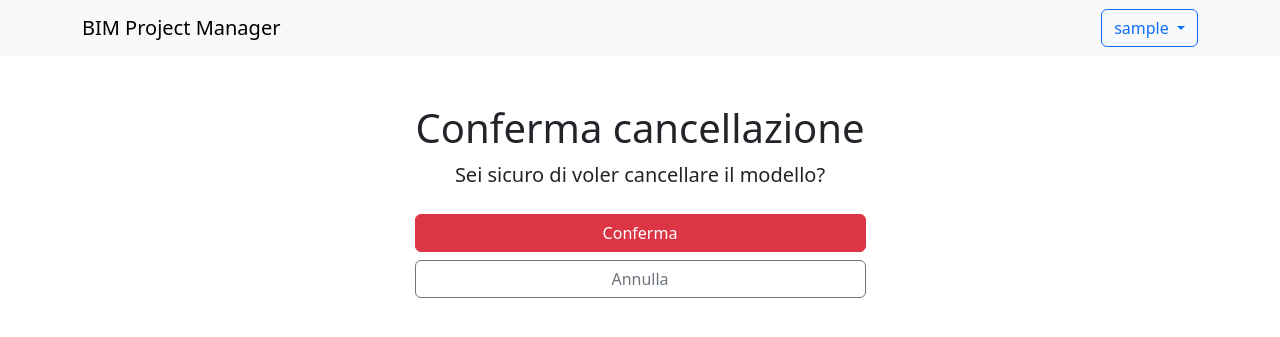
After one commit to zioscuro/LRA-BIM-Project-Manager, a Django app: page /projects/manage_model/1/delete_model in a window 1280 px wide. The commit adds this page. Shown: the top 337 px of the page. Run offline with Django 5.2, Linux system fonts and the light colour scheme; a user stored in the database is signed in; tables that the repository leaves empty hold one stand-in row (values such as "Sample post").

```diff
--- /dev/null
+++ b/BIM_project_manager/projects/templates/projects/bimmodel_confirm_delete.html
@@ -0,0 +1,23 @@
+{% extends 'base.html' %}
+
+{% block head_title %}{{ block.super }} - Cancella Progetto{% endblock head_title %}
+
+{% block content %}
+
+  <div class="row justify-content-center">
+    <div class="col-5">
+      <div class="text-center">
+        <h1>Conferma cancellazione</h1>
+        <p class="fs-5">Sei sicuro di voler cancellare il modello?</p>
+      </div>
+      <form method="POST" novalidate>
+        {% csrf_token %}
+        <div class="d-grid mt-4 gap-2">
+          <input type="submit" class="btn btn-danger" value="Conferma">
+          <a href="#" class="btn btn-outline-secondary">Annulla</a>
+        </div>
+      </form>
+    </div>
+  </div>
+
+{% endblock content %}
--- a/BIM_project_manager/projects/templates/projects/manage_info_sheet.html
+++ b/BIM_project_manager/projects/templates/projects/manage_info_sheet.html
@@ -22,7 +22,7 @@
     <hr>
     <div class="d-grid gap-2">
       <a href="#" class="btn btn-primary btn-lg mb-2">Aggiorna dati</a>
-      <a href="#" class="btn btn-danger btn-lg">Cancella scheda</a>
+      <a href="{% url 'delete_info_sheet' pk=info_sheet.pk %}" class="btn btn-danger btn-lg">Cancella scheda</a>
     </div>
     {% endif %}
   </div>
--- a/BIM_project_manager/projects/templates/projects/manage_model.html
+++ b/BIM_project_manager/projects/templates/projects/manage_model.html
@@ -22,7 +22,7 @@
     <hr>
     <div class="d-grid gap-2">
       <a href="#" class="btn btn-primary btn-lg mb-2">Aggiorna dati</a>
-      <a href="#" class="btn btn-danger btn-lg">Cancella modello</a>
+      <a href="{% url 'delete_model' pk=bim_model.pk %}" class="btn btn-danger btn-lg">Cancella modello</a>
     </div>
     {% endif %}
     <hr>
--- a/BIM_project_manager/projects/urls.py
+++ b/BIM_project_manager/projects/urls.py
@@ -7,9 +7,11 @@ urlpatterns = [
   path('manage_project/<int:pk>/delete_project', views.DeleteBimProject.as_view(), name='delete_project'),
   path('manage_project/<int:pk>/add_model/', views.add_bim_model_view, name='add_bim_model'),
   path('manage_model/<int:pk>/', views.manage_bim_model_view, name='manage_bim_model'),
+  path('manage_model/<int:pk>/delete_model', views.DeleteBimModel.as_view(), name='delete_model'),
   path('manage_model/<int:pk>/add_info_sheet/<str:sheet_type>', views.add_info_sheet_view, name='add_info_sheet'),
   path('manage_info_sheet/<int:pk>/', views.manage_info_sheet_view, name='manage_info_sheet'),
-  path('manage_info_sheet/<int:pk>/add_info_sheet', views.add_report_view, name='add_report'),
+  path('manage_info_sheet/<int:pk>/delete_info_sheet', views.DeleteInfoSheet.as_view(), name='delete_info_sheet'),
+  path('manage_info_sheet/<int:pk>/add_report', views.add_report_view, name='add_report'),
   path('manage_report/<int:pk>/', views.manage_report_view, name='manage_report'),
   path('manage_report/<int:pk>/add_clash_test', views.add_clash_test_view, name='add_clash_test'),
   path('manage_report/<int:pk>/add_validation_test', views.add_validation_test_view, name='add_validation_test'),
--- a/BIM_project_manager/projects/views.py
+++ b/BIM_project_manager/projects/views.py
@@ -49,6 +49,10 @@ def manage_bim_model_view(request, pk):
   context = {'bim_model': bim_model, 'info_sheets_coordination': info_sheets_coordination, 'info_sheets_validation': info_sheets_validation}
   return render(request, 'projects/manage_model.html', context)
 
+class DeleteBimModel(StaffMixin, DeleteView):
+  model = BimModel
+  success_url = '/'
+
 @login_required
 def add_info_sheet_view(request, pk, sheet_type):
   bim_model = get_object_or_404(BimModel, pk=pk)
@@ -71,6 +75,10 @@ def manage_info_sheet_view(request, pk):
   reports = Report.objects.filter(info_sheet=info_sheet)
   context = {'info_sheet': info_sheet, 'reports': reports}
   return render(request, 'projects/manage_info_sheet.html', context)
+
+class DeleteInfoSheet(StaffMixin, DeleteView):
+  model = InfoSheet
+  success_url = '/'
 
 @login_required
 def add_report_view(request, pk):
```
Also changed, not shown: BIM_project_manager/projects/templates/projects/infosheet_confirm_delete.html (added, +23 -0 lines).
